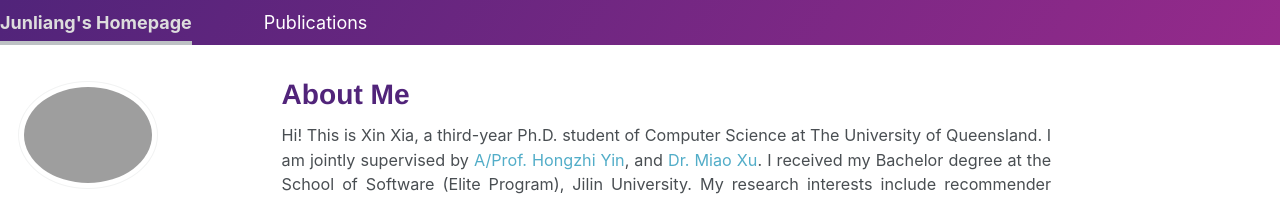
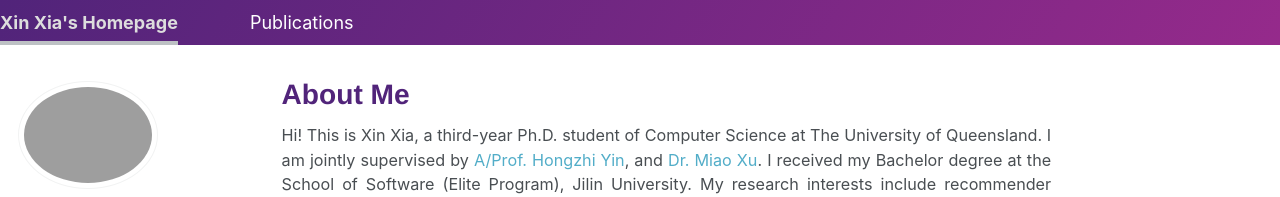
Before and after one commit to xiaxin1998/xiaxin1998.github.io, a Jekyll site: the page built from _pages/about.md, in a window 1280 px wide and 945 px high. Shown: the top 197 px of the window. Built offline with Jekyll 4.4.1, drawn with Linux system fonts in a browser that asks for light colours.

Commit message:
initialization

```diff
--- a/_config.yml
+++ b/_config.yml
@@ -7,7 +7,7 @@
 
 # Site Settings
 locale                   : "en-US"
-title                    : "Junliang's Homepage"
+title                    : "Xin Xia's Homepage"
 title_separator          : "-"
 name                     : &name "Xin Xia"
 description              : &description ""
@@ -81,7 +81,7 @@ analytics:
 # Site Author
 author:
   name             : "Xia Xin (夏新)"
-  avatar           : "xinxia.jpg"
+  avatar           : "xiaxin.jpg"
   bio              : ""
   location         : "Brisbane, Australia"
   employer         :
```
